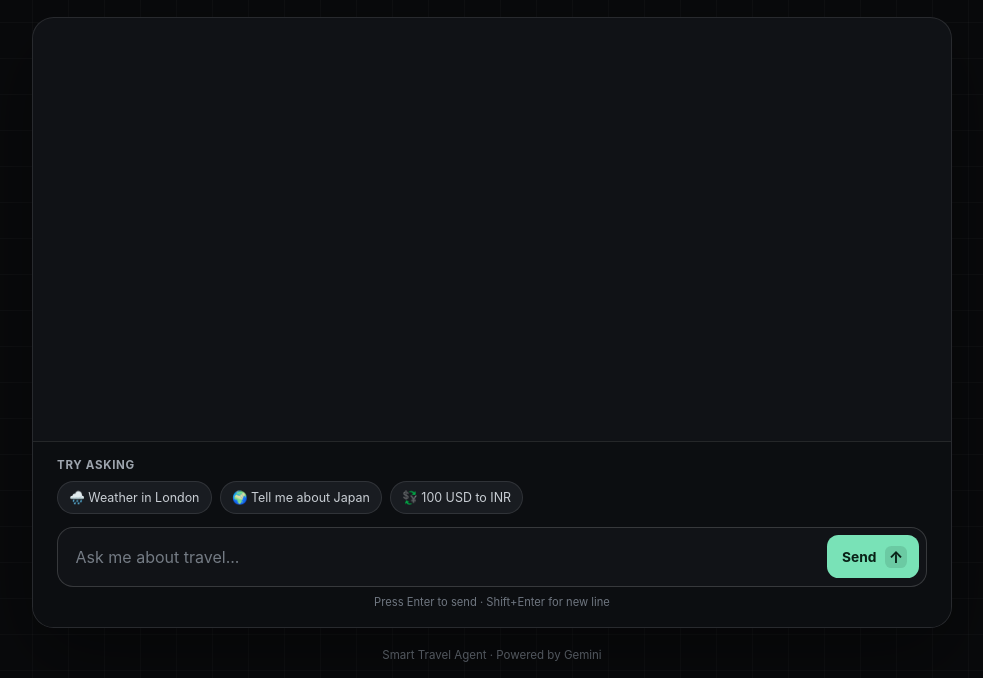
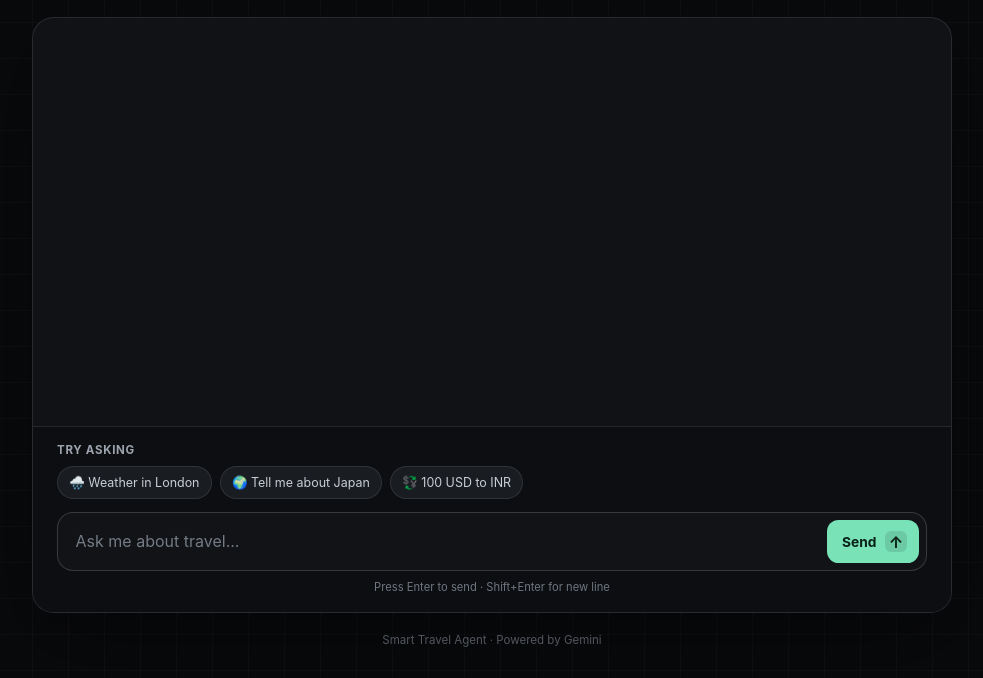
Before and after one commit to 257divyanshu/mlh-ghw-agent-that-uses-real-api, a website: page public/index.html in a window 1280 px wide. Shown: the part 122-800 px from the top of the page, without its empty margins (148-1131 px from the left). Drawn offline with Linux system fonts and the light colour scheme.

Commit message:
fix: conversation panel not scrolling due to unconstrained flex height

```diff
--- a/public/style.css
+++ b/public/style.css
@@ -125,7 +125,7 @@ h1 {
 }
 
 .chat-card {
-  height: clamp(35rem, calc(100dvh - 12.75rem), 47rem);
+  max-height: clamp(35rem, calc(100dvh - 12.75rem), 47rem);
   min-height: 0;
   display: flex;
   flex: 1;
@@ -139,7 +139,7 @@ h1 {
 }
 
 .conversation {
-  min-height: 12rem;
+  min-height: 0;
   padding: clamp(1rem, 3vw, 1.75rem);
   display: flex;
   flex: 1;
```
